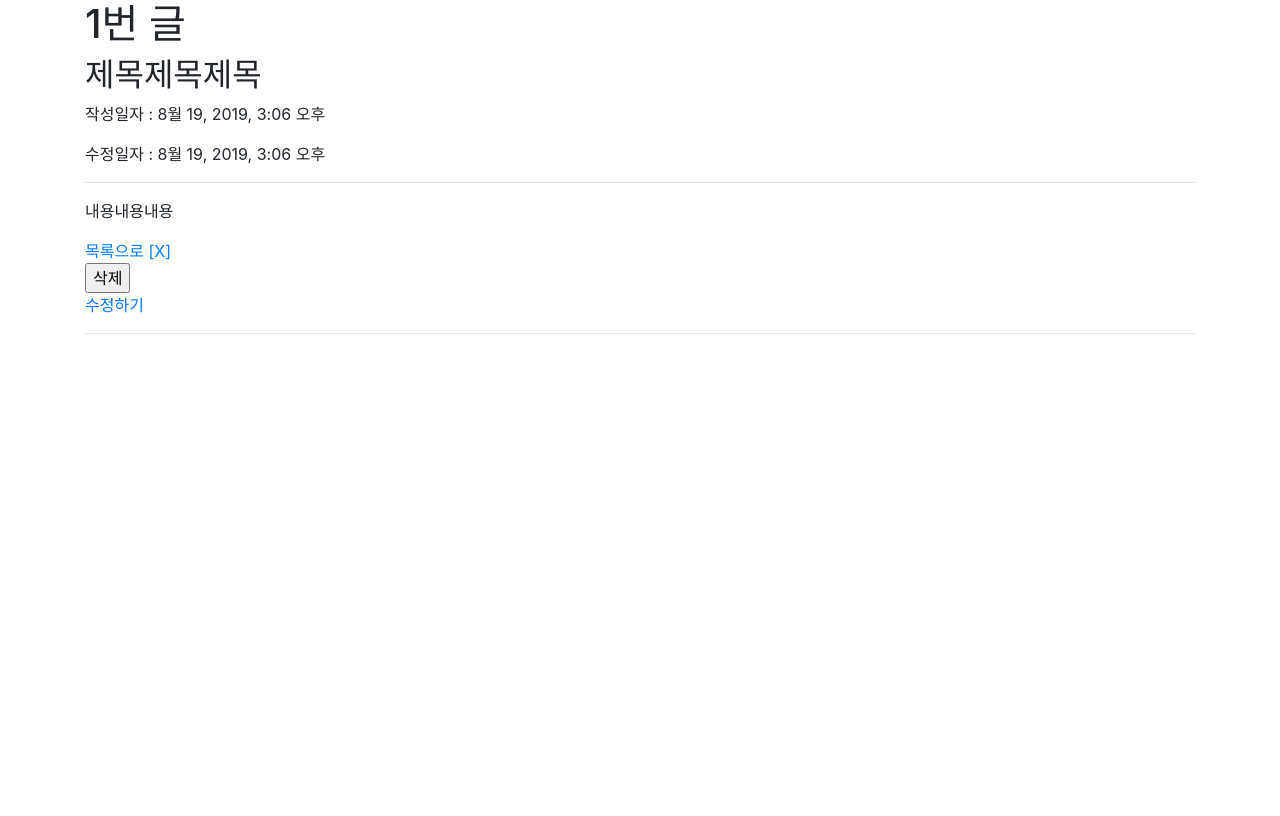
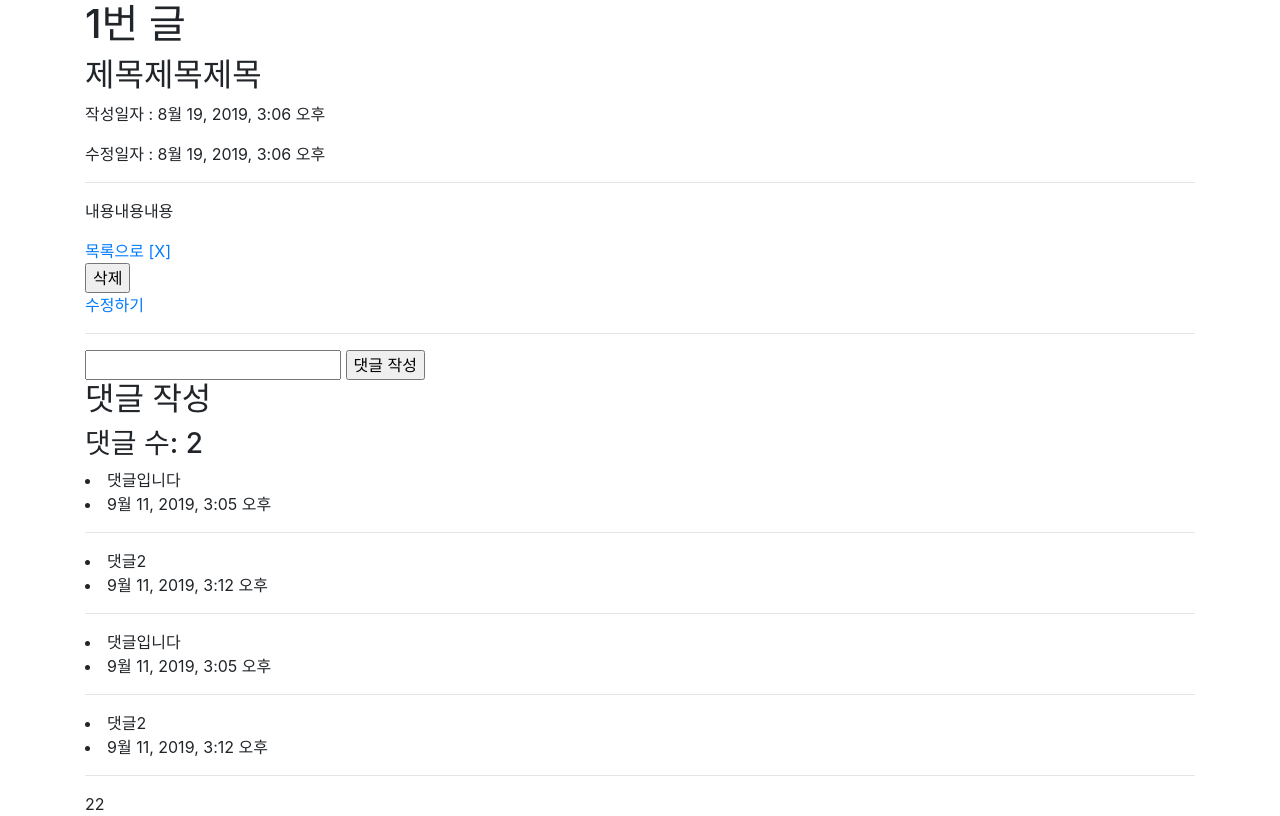
Before and after one commit to ByeongjunCho/django-crud, a Django app: page /articles/1/ in a window 1280 px wide. Shown: the part 104-920 px from the top of the page. Before the commit the page ends 438 px from the top, so only its background shows below. Run offline with Django 3.2, Linux system fonts and the light colour scheme; data comes from the database, SQL or seed files in the repository; both versions use the stored data as it was after the commit; some libraries are stand-ins or nearby versions.

Commit message:
13 | Comment - CRUD -C

```diff
--- a/articles/templates/articles/base.html
+++ b/articles/templates/articles/base.html
@@ -23,7 +23,7 @@
           <a class="nav-link" href="/articles/">Home <span class="sr-only">(current)</span></a>
         </li>
         <li class="nav-item">
-          <a class="nav-link" href="/articles/new/">글 작성하기</a>
+          <a class="nav-link" href="/articles/create/">글 작성하기</a>
         </li>
       </ul>
     </div>
--- a/articles/templates/articles/detail.html
+++ b/articles/templates/articles/detail.html
@@ -14,5 +14,27 @@
 </form>
 <a href="{% url 'articles:update' article.pk %}">수정하기</a>
 <hr>
+<form action="/articles/{{article.pk}}/comment_create/" method='POST'>
+    {% csrf_token %}
+    <input type="text" name="comment_content" id="">
+    <input type="submit" value="댓글 작성">
+</form>
+<h2>댓글 작성</h2>
+<h3>댓글 수: {{comments.count}}</h3>
+{% for comment in comments %}
+    <li>{{comment.content}}</li>
+    <li>{{comment.created_at}}</li>
+    <hr>
+{% empty %}
+    <p>댓글이 없다.</p>
 
+{% endfor %}
+
+{% for comment in article.comment_set.all %}
+    <li>{{comment.content}}</li>
+    <li>{{comment.created_at}}</li>
+    <hr>
+{% endfor %}
+
+{{ a.0 }}
 {% endblock %}
--- a/articles/urls.py
+++ b/articles/urls.py
@@ -12,5 +12,5 @@ urlpatterns = [
     path('<int:article_pk>/delete/', views.delete, name='delete'),
     # path('<int:article_pk>/edit/', views.edit, name='edit'),
     path('<int:article_pk>/update/', views.update, name='update'),
-
+    path('<int:article_pk>/comment_create/', views.comment_create, name='comment_create'),
 ]
--- a/articles/views.py
+++ b/articles/views.py
@@ -1,6 +1,8 @@
 from django.shortcuts import render, redirect
 from IPython import embed
-from .models import Article
+from .models import Article, Comment
+from django.views.decorators.http import require_POST
+
 
 # Create your views here.
 def index(request):
@@ -30,12 +32,16 @@ def create(request):
 
 def detail(request, article_pk):
     article = Article.objects.get(pk=article_pk)
+    comments = article.comment_set.all()
+    a = ['22', '33', '44']
     context = {
-        'article': article
+        'article': article,
+        'comments': comments,
+        'a': a
     }
     return render(request, 'articles/detail.html', context)
 
-from django.views.decorators.http import require_POST
+
 
 @require_POST
 def delete(request, article_pk):
@@ -72,3 +78,12 @@ def update(request, article_pk):
             'article': article
         }
         return render(request, 'articles/edit.html', context)
+
+def comment_create(request, article_pk):
+    article = Article.objects.get(pk=article_pk)
+    comment = Comment()
+    comment.content = request.POST.get('comment_content')
+    comment.article = article
+    comment.article_id = article_pk
+    comment.save()
+    return redirect('articles:detail', article.pk)
```
Also changed, not shown: db.sqlite3.
